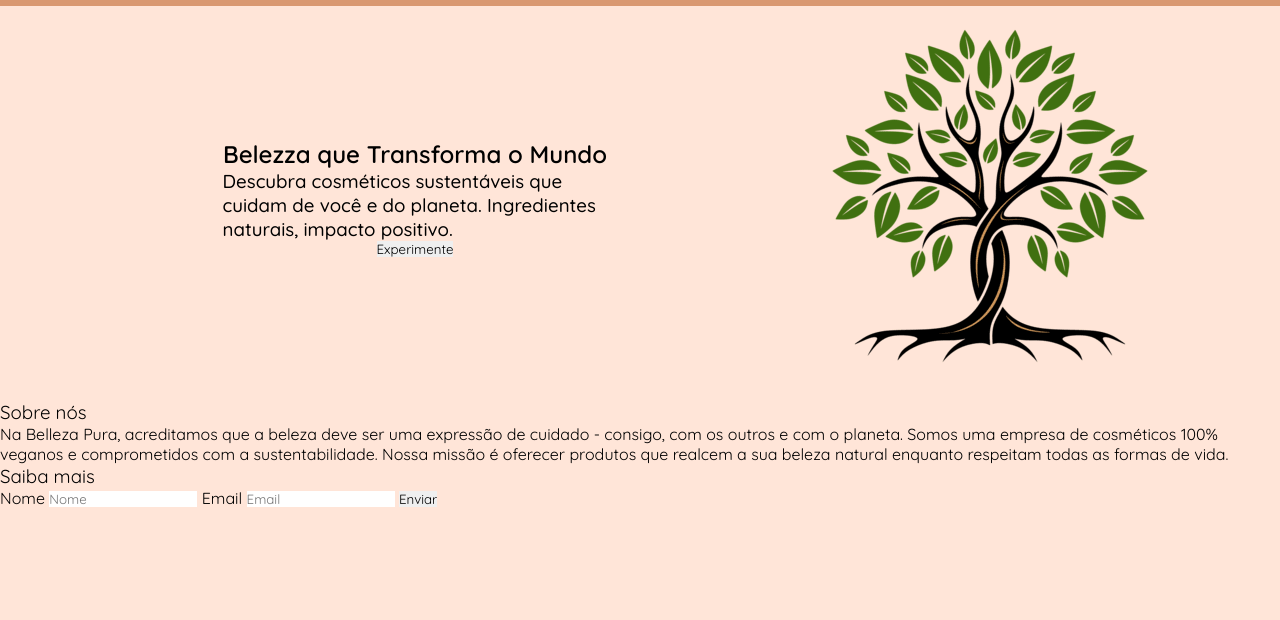
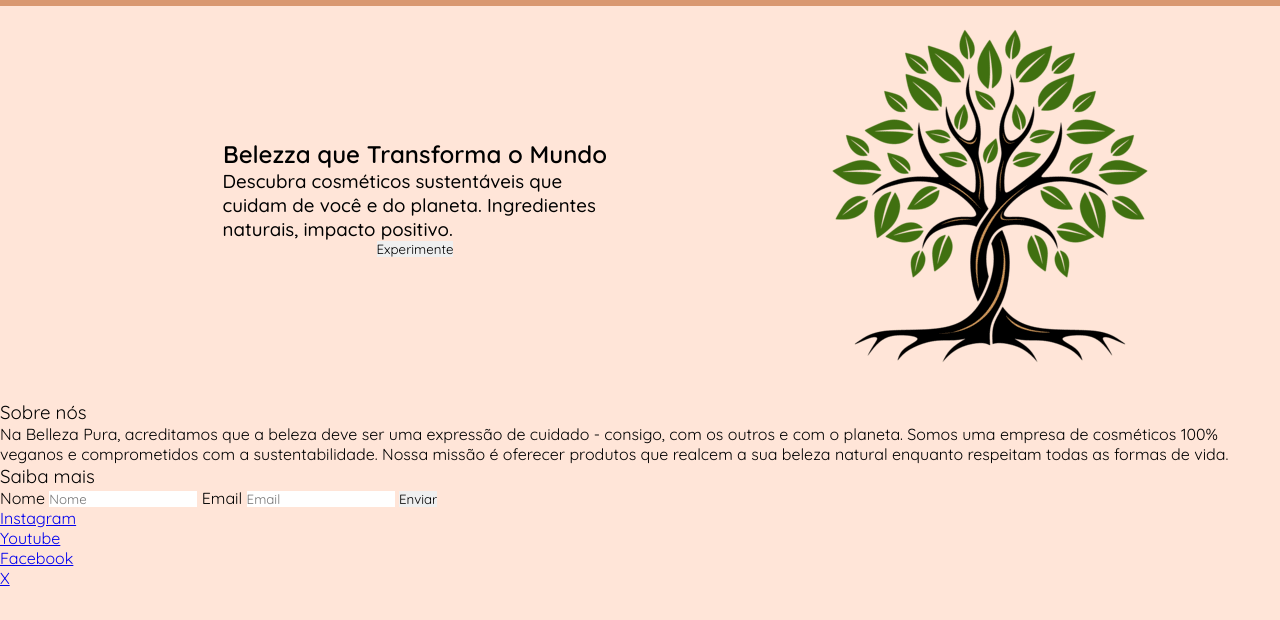
Before and after one commit to gustavo-rmontes/belleza-pura, a plain HTML site: page index.html in a window 1280 px wide. Shown: the part 80-700 px from the top of the page. Drawn offline with nearby package versions, Linux system fonts and the light colour scheme.

Commit message:
Footer HTML section added

```diff
--- a/index.html
+++ b/index.html
@@ -57,4 +57,19 @@
     </section>
 </body>
 
+<footer id="footer">
+    <span class="socials">
+        <ul class="socials_list" >
+            <li class="socials_list-item"> <a href="-">Instagram</a> </li>
+            <li class="socials_list-item"> <a href="-">Youtube</a> </li>
+        </ul>
+    </span>
+    <span class="socials">
+        <ul class="socials_list" >
+            <li class="socials_list-item"> <a href="-">Facebook</a> </li>
+            <li class="socials_list-item"> <a href="-">X</a> </li>
+        </ul>
+    </span>
+</footer>
+
 </html>
```
